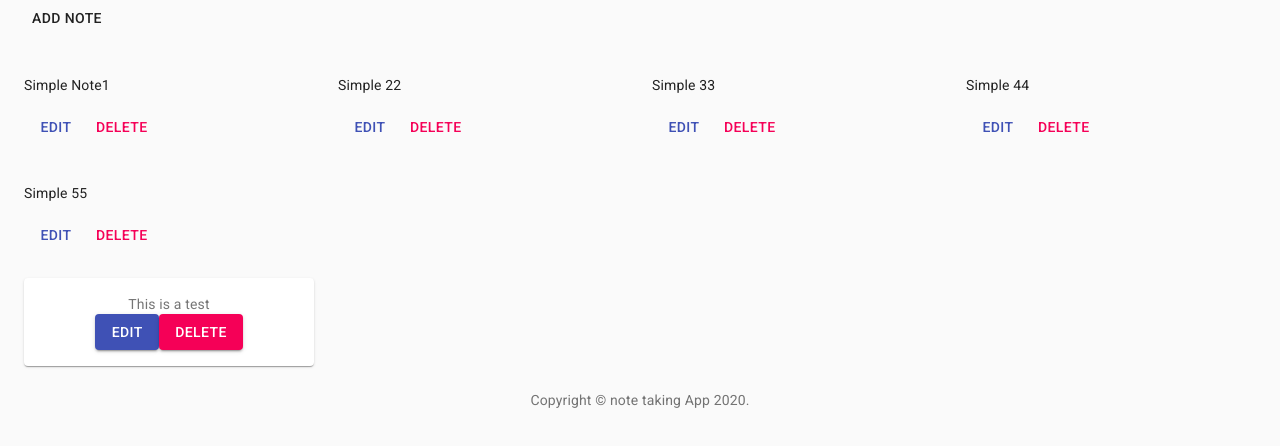
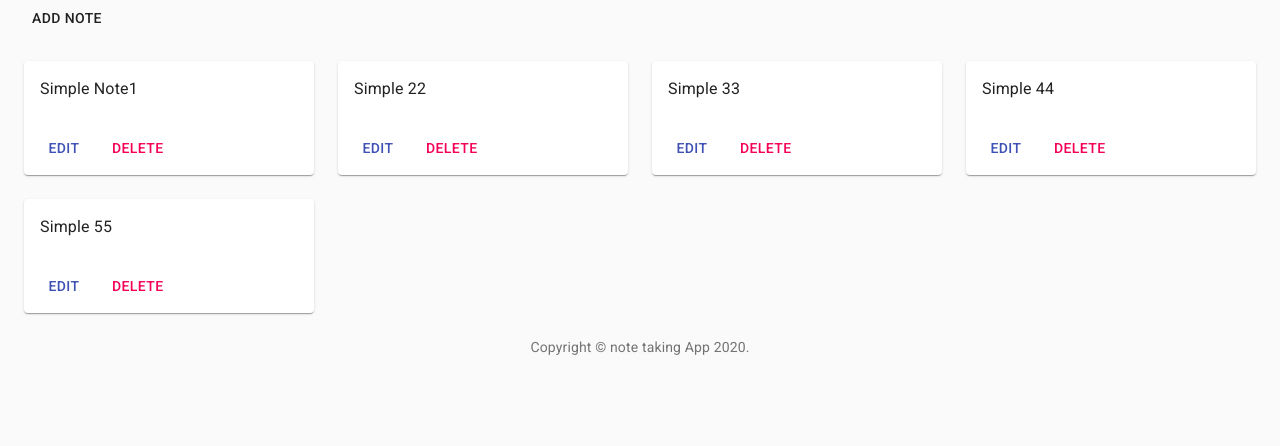
Before and after one commit to Afshintm/ctars-notes-app, a React (Create React App) app: page / in a window 1280 px wide. Shown: the top 446 px of the page. Built offline with nearby package versions, Linux system fonts and the light colour scheme.

Commit message:
add more style

```diff
--- a/src/App.js
+++ b/src/App.js
@@ -1,14 +1,9 @@
 import React from 'react';
 import Container from '@material-ui/core/Container';
 import Typography from '@material-ui/core/Typography';
-import Box from '@material-ui/core/Box';
 import Link from '@material-ui/core/Link';
-
 import NotesPage  from "./components/NotesPage";
-
-
 import { makeStyles } from '@material-ui/core/styles';
-import Paper from '@material-ui/core/Paper';
 import Grid from '@material-ui/core/Grid';
 import { Button } from '@material-ui/core';
 
@@ -49,17 +44,6 @@ function App() {
         <Grid item xs={12}>
           <NotesPage></NotesPage>
         </Grid>
-
-        <Grid item xs={6} sm={3}>
-          <Paper className={classes.paper}>
-            <span>This is a test</span><br/>
-            <Button variant="contained" color="primary">Edit</Button>
-              <Button variant="contained" color="secondary">Delete</Button>
-          </Paper>
-        </Grid>
-        <Grid item xs={6} sm={3}>
-
-        </Grid>
         <Grid item xs={12}>
           <Copyright />
         </Grid>
--- a/src/components/NotesPage.js
+++ b/src/components/NotesPage.js
@@ -2,6 +2,11 @@ import React from "react";
 import { Button } from '@material-ui/core';
 import { makeStyles } from '@material-ui/core/styles';
 import Grid from '@material-ui/core/Grid';
+import Card from '@material-ui/core/Card';
+import CardActions from '@material-ui/core/CardActions';
+import CardContent from '@material-ui/core/CardContent';
+import Typography from '@material-ui/core/Typography';
+
 
 class NotesPage extends React.Component {
   constructor(props) {
@@ -59,28 +64,29 @@ class NotesPage extends React.Component {
   },
   title: {
     fontSize: 14,
-  },
-  pos: {
     marginBottom: 12,
   },
       }));
     return (
-    <div className={classes.root}>
       <Grid container spacing={3}>
         {this.state.notes.map((note) => {
           return (
             <Grid item xs={6} sm={3}>
-            <div key={note.id}>
-              <p>{note.text}</p>
+            <Card key={note.id}>
+            <CardContent>
+              <Typography className={classes.title} color="textPrimary" gutterBottom>
+                {note.text}
+              </Typography>
+            </CardContent>
+            <CardActions>
               <Button color="primary">Edit</Button>
               <Button color="secondary">Delete</Button>
-            </div>
+            </CardActions>
+            </Card>
             </Grid>
-
           );
         })}
       </Grid>
-    </div>
     );
   }
 }
```
